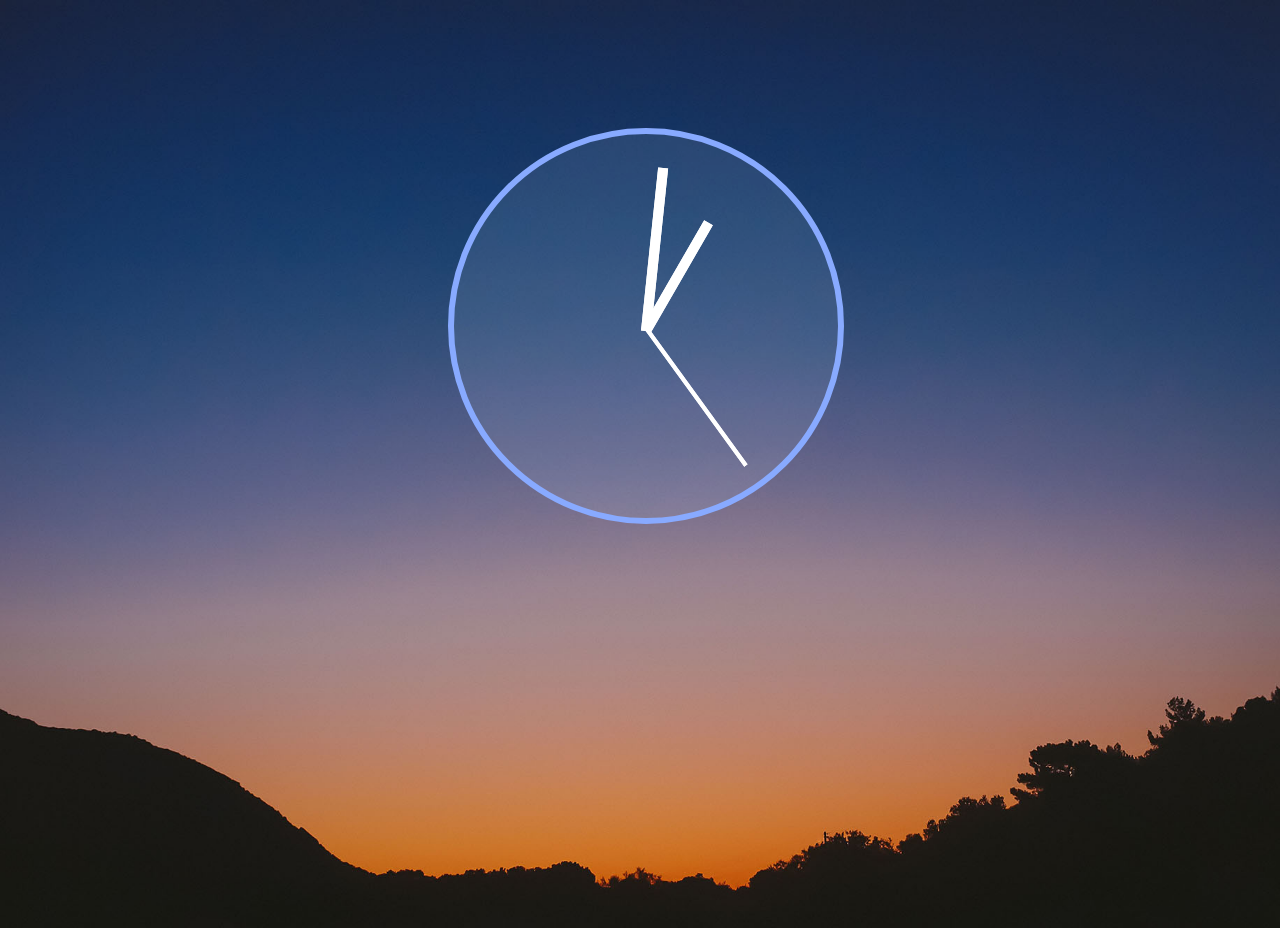
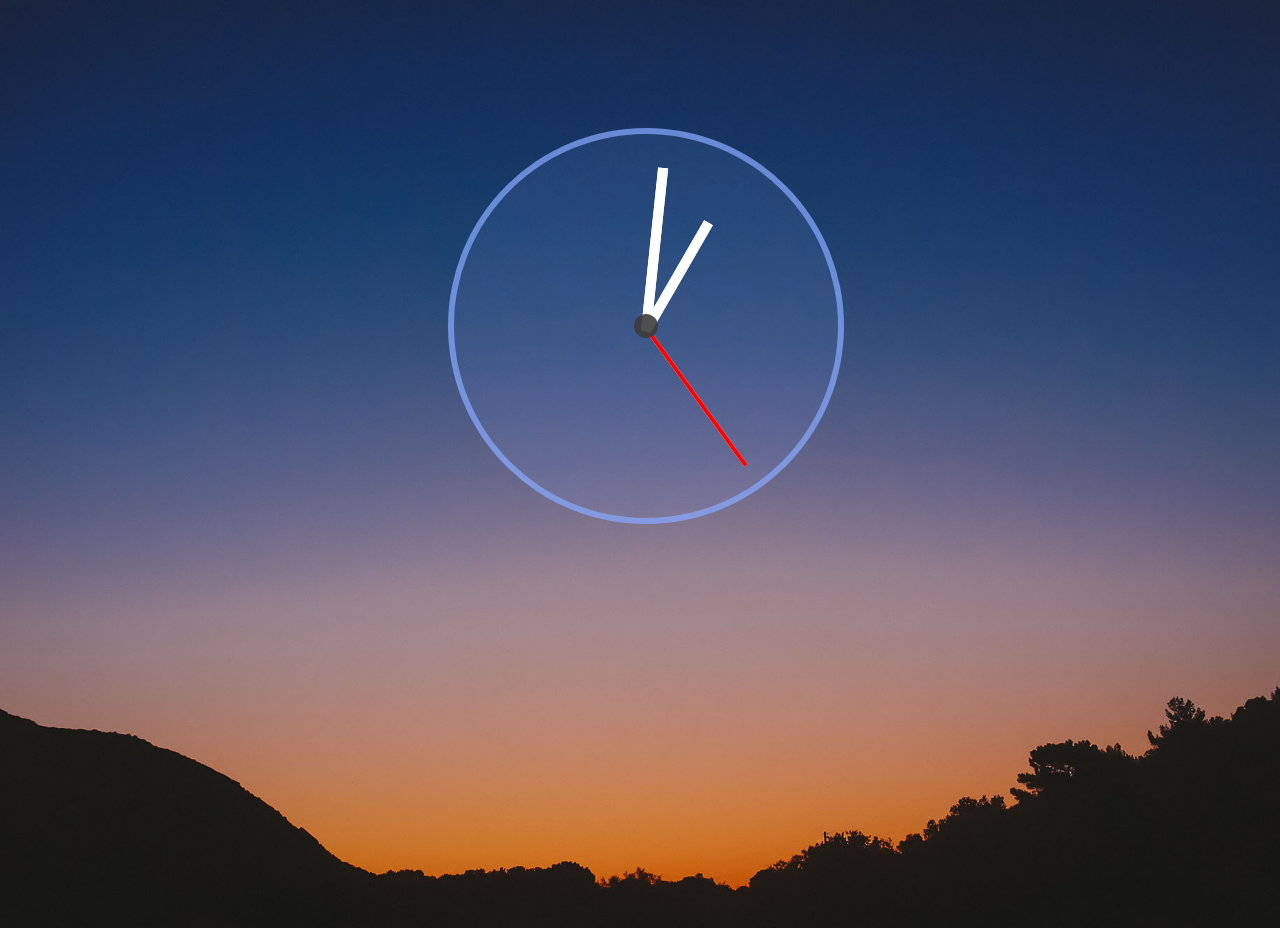
Before and after one commit to alhill/javascript30, a plain HTML site: page 02-CSS+JS_Clock/index.html in a window 1280 px wide. Drawn offline with Linux system fonts and the light colour scheme.

Commit message:
Some aesthetic changes and improvements

```diff
--- a/02-CSS+JS_Clock/index.html
+++ b/02-CSS+JS_Clock/index.html
@@ -9,9 +9,10 @@
     <body>
         <div id="clock">
             <div id="clockcircle">
+                <div id="seconds"></div>
+                <div id="minutes"></div>
                 <div id="hours"></div>
-                <div id="minutes"></div>
-                <div id="seconds"></div>
+                <div id="axe"></div>
             </div>
         </div>
     </body>
--- a/02-CSS+JS_Clock/style.css
+++ b/02-CSS+JS_Clock/style.css
@@ -16,9 +16,19 @@ body{
     position: relative;
     left: 35%;
     margin-top: 10vw;
-    border: 6px solid #88AAFF;
+    border: 6px solid RGBA(136,170,255,0.7);
     border-radius: 100%;
-    background-color: RGBA(200,225,255,0.1);
+    background-color: RGBA(136,170,255,0.1);
+    z-index: 0;
+}
+
+#axe{
+    position: absolute;
+    border: 1vw solid RGBA(60,60,60,0.9);
+    border-radius: 100%;
+    top: 47%;
+    left: 47%;
+    z-index: 100;
 }
 
 #hours{
@@ -31,6 +41,7 @@ body{
     transform-origin: 0%;
     transition: 0.1s cubic-bezier(1, 0.33, 1, 2.43);
     background-color: white;
+    z-index: 60;
 }
 
 #minutes{
@@ -43,6 +54,7 @@ body{
     transform-origin: 0%;
     transition: 0.1s cubic-bezier(1, 0.33, 1, 2.43);
     background-color: white;
+    z-index: 20;
 }
 
 #seconds{
@@ -50,9 +62,10 @@ body{
     top: 50%;
     left: 50%;
     width: 13vw;
-    border: 2px solid white;
+    border: 2px solid red;
     transform: rotate(-90deg);
     transform-origin: 0%;
     transition: 0.1s cubic-bezier(1, 0.33, 1, 2.43);
     background-color: white;
+    z-index: 40;
 }
```
